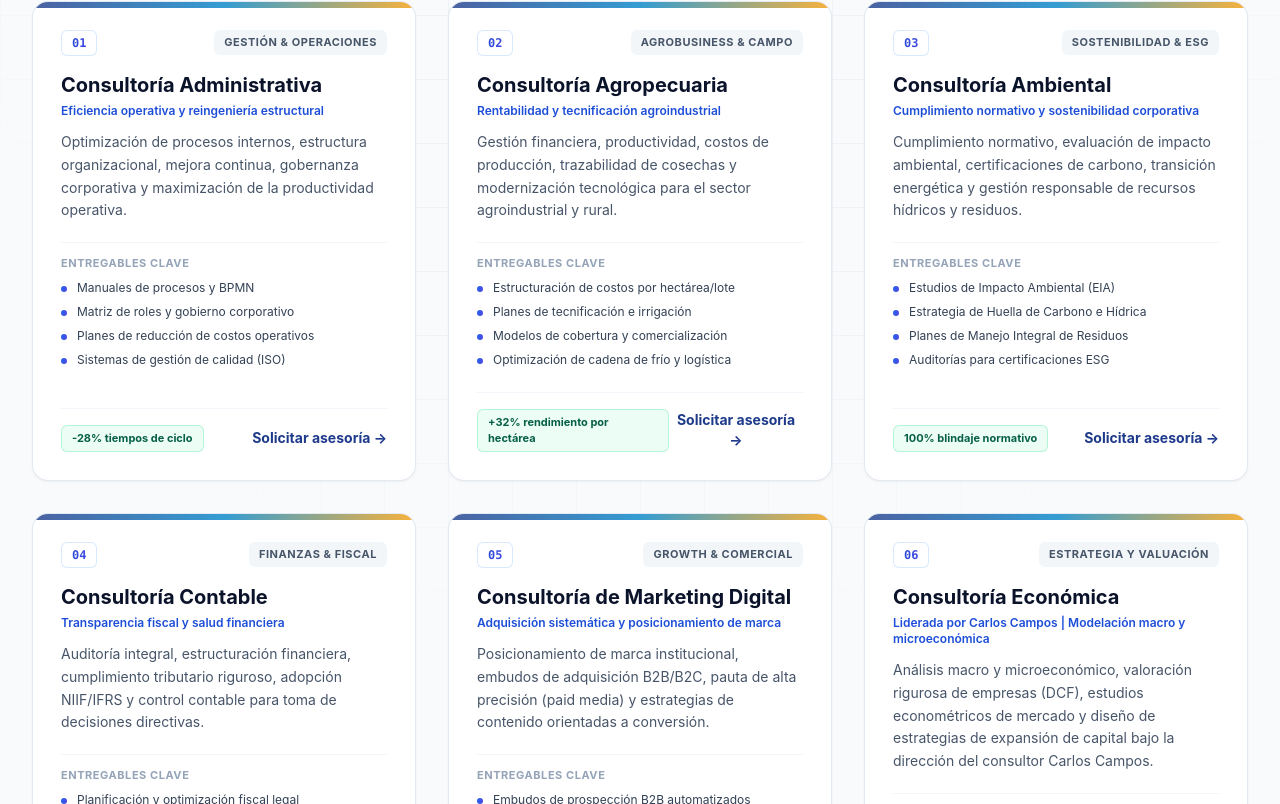
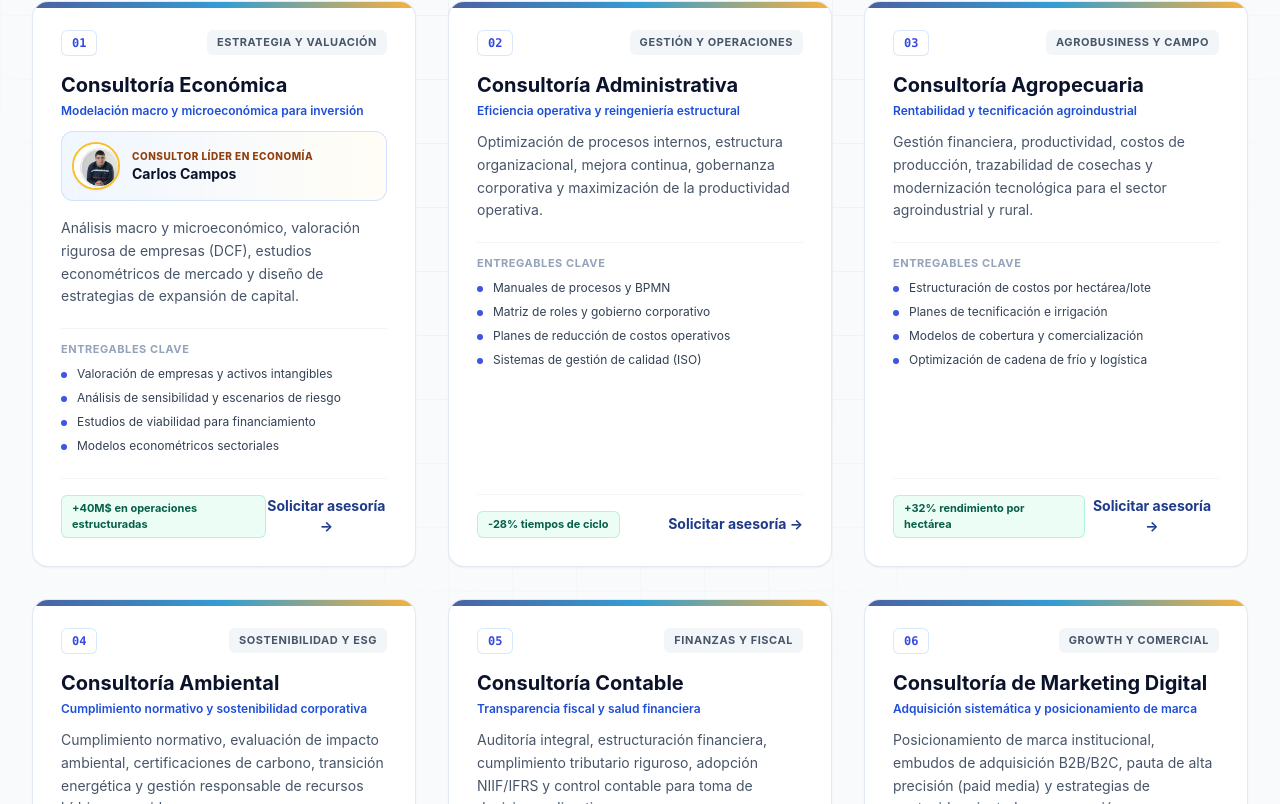
Before and after one commit to leocamacho693-ux/oikonomos-landing, a Next.js app: page / in a window 1280 px wide. Shown: the part 2796-3600 px from the top of the page. Built offline with nearby package versions, Linux system fonts and the light colour scheme.

Commit message:
feat(consulting): colocar consultoria economica de primero con foto de Carlos Campos

```diff
--- a/components/ConsultingServices.tsx
+++ b/components/ConsultingServices.tsx
@@ -129,6 +129,25 @@ export default function ConsultingServices({ onSelectService }: ConsultingServic
                     {area.tagline}
                   </div>
 
+                  {/* Leader Profile Badge */}
+                  {area.leaderPhoto && (
+                    <div className="flex items-center gap-3 p-2.5 rounded-xl bg-gradient-to-r from-blue-50/90 via-slate-50 to-amber-50/50 border border-blue-200/70 mb-4 shadow-xs">
+                      <img
+                        src={area.leaderPhoto}
+                        alt={area.leaderName}
+                        className="w-12 h-12 rounded-full object-cover border-2 border-amber-400 shadow-sm flex-shrink-0"
+                      />
+                      <div className="min-w-0">
+                        <div className="text-[10px] font-extrabold text-amber-800 uppercase tracking-wider">
+                          {area.leaderTitle || 'Consultor Líder'}
+                        </div>
+                        <div className="text-sm font-bold text-[#0B132B] truncate">
+                          {area.leaderName}
+                        </div>
+                      </div>
+                    </div>
+                  )}
+
                   {/* Description */}
                   <p className="text-sm text-slate-600 leading-relaxed mb-5 font-normal">
                     {area.description}
--- a/components/Data.ts
+++ b/components/Data.ts
@@ -9,14 +9,37 @@ export interface ConsultingArea {
   accentColor: string;
   deliverables: string[];
   kpi: string;
+  leaderName?: string;
+  leaderTitle?: string;
+  leaderPhoto?: string;
 }
 
 export const CONSULTING_AREAS: ConsultingArea[] = [
   {
+    id: 'economica',
+    name: 'Consultoría Económica',
+    shortName: 'Económica',
+    category: 'Estrategia y Valuación',
+    tagline: 'Modelación macro y microeconómica para inversión',
+    description: 'Análisis macro y microeconómico, valoración rigurosa de empresas (DCF), estudios econométricos de mercado y diseño de estrategias de expansión de capital.',
+    iconName: 'BarChart3',
+    accentColor: 'amber',
+    leaderName: 'Carlos Campos',
+    leaderTitle: 'Consultor Líder en Economía',
+    leaderPhoto: '/carlos-campos.png',
+    deliverables: [
+      'Valoración de empresas y activos intangibles',
+      'Análisis de sensibilidad y escenarios de riesgo',
+      'Estudios de viabilidad para financiamiento',
+      'Modelos econométricos sectoriales'
+    ],
+    kpi: '+40M$ en operaciones estructuradas'
+  },
+  {
     id: 'administrativa',
     name: 'Consultoría Administrativa',
     shortName: 'Administrativa',
-    category: 'Gestión & Operaciones',
+    category: 'Gestión y Operaciones',
     tagline: 'Eficiencia operativa y reingeniería estructural',
     description: 'Optimización de procesos internos, estructura organizacional, mejora continua, gobernanza corporativa y maximización de la productividad operativa.',
     iconName: 'Building2',
@@ -33,7 +56,7 @@ export const CONSULTING_AREAS: ConsultingArea[] = [
     id: 'agropecuaria',
     name: 'Consultoría Agropecuaria',
     shortName: 'Agropecuaria',
-    category: 'Agrobusiness & Campo',
+    category: 'Agrobusiness y Campo',
     tagline: 'Rentabilidad y tecnificación agroindustrial',
     description: 'Gestión financiera, productividad, costos de producción, trazabilidad de cosechas y modernización tecnológica para el sector agroindustrial y rural.',
     iconName: 'Tractor',
@@ -50,7 +73,7 @@ export const CONSULTING_AREAS: ConsultingArea[] = [
     id: 'ambiental',
     name: 'Consultoría Ambiental',
     shortName: 'Ambiental',
-    category: 'Sostenibilidad & ESG',
+    category: 'Sostenibilidad y ESG',
     tagline: 'Cumplimiento normativo y sostenibilidad corporativa',
     description: 'Cumplimiento normativo, evaluación de impacto ambiental, certificaciones de carbono, transición energética y gestión responsable de recursos hídricos y residuos.',
     iconName: 'Leaf',
@@ -67,7 +90,7 @@ export const CONSULTING_AREAS: ConsultingArea[] = [
     id: 'contable',
     name: 'Consultoría Contable',
     shortName: 'Contable',
-    category: 'Finanzas & Fiscal',
+    category: 'Finanzas y Fiscal',
     tagline: 'Transparencia fiscal y salud financiera',
     description: 'Auditoría integral, estructuración financiera, cumplimiento tributario riguroso, adopción NIIF/IFRS y control contable para toma de decisiones directivas.',
     iconName: 'Calculator',
@@ -84,7 +107,7 @@ export const CONSULTING_AREAS: ConsultingArea[] = [
     id: 'marketing-digital',
     name: 'Consultoría de Marketing Digital',
     shortName: 'Marketing Digital',
-    category: 'Growth & Comercial',
+    category: 'Growth y Comercial',
     tagline: 'Adquisición sistemática y posicionamiento de marca',
     description: 'Posicionamiento de marca institucional, embudos de adquisición B2B/B2C, pauta de alta precisión (paid media) y estrategias de contenido orientadas a conversión.',
     iconName: 'TrendingUp',
@@ -96,23 +119,6 @@ export const CONSULTING_AREAS: ConsultingArea[] = [
       'Estrategias de Inbound y Account-Based Marketing'
     ],
     kpi: '3.4x retorno de inversión (ROAS)'
-  },
-  {
-    id: 'economica',
-    name: 'Consultoría Económica',
-    shortName: 'Económica',
-    category: 'Estrategia y Valuación',
-    tagline: 'Liderada por Carlos Campos | Modelación macro y microeconómica',
-    description: 'Análisis macro y microeconómico, valoración rigurosa de empresas (DCF), estudios econométricos de mercado y diseño de estrategias de expansión de capital bajo la dirección del consultor Carlos Campos.',
-    iconName: 'BarChart3',
-    accentColor: 'amber',
-    deliverables: [
-      'Valoración de empresas y activos intangibles',
-      'Análisis de sensibilidad y escenarios de riesgo',
-      'Estudios de viabilidad para financiamiento',
-      'Modelos econométricos sectoriales'
-    ],
-    kpi: '+40M$ en operaciones estructuradas'
   },
   {
     id: 'legal',
@@ -166,26 +172,6 @@ export const CRM_STATS = [
 
 export const SAMPLE_CASES = [
   {
-    id: 'CS-4092',
-    client: 'Agropecuaria San Ignacio S.A.',
-    area: 'Agropecuaria & Contable',
-    status: 'En Implementación',
-    statusColor: 'bg-emerald-500/10 text-emerald-400 border-emerald-500/20',
-    progress: 75,
-    lead: 'Dr. Roberto Mendoza',
-    lastUpdate: 'Hace 45 min'
-  },
-  {
-    id: 'CS-4088',
-    client: 'Grupo Logístico del Norte',
-    area: 'Legal & Administrativa',
-    status: 'Dictamen Final',
-    statusColor: 'bg-blue-500/10 text-blue-400 border-blue-500/20',
-    progress: 92,
-    lead: 'Lic. Mariana Salazar',
-    lastUpdate: 'Hoy 10:15 AM'
-  },
-  {
     id: 'CS-4081',
     client: 'BioEnergías del Valle',
     area: 'Consultoría Económica',
@@ -196,9 +182,29 @@ export const SAMPLE_CASES = [
     lastUpdate: 'Ayer'
   },
   {
+    id: 'CS-4092',
+    client: 'Agropecuaria San Ignacio S.A.',
+    area: 'Agropecuaria y Contable',
+    status: 'En Implementación',
+    statusColor: 'bg-emerald-500/10 text-emerald-400 border-emerald-500/20',
+    progress: 75,
+    lead: 'Dr. Roberto Mendoza',
+    lastUpdate: 'Hace 45 min'
+  },
+  {
+    id: 'CS-4088',
+    client: 'Grupo Logístico del Norte',
+    area: 'Legal y Administrativa',
+    status: 'Dictamen Final',
+    statusColor: 'bg-blue-500/10 text-blue-400 border-blue-500/20',
+    progress: 92,
+    lead: 'Lic. Mariana Salazar',
+    lastUpdate: 'Hoy 10:15 AM'
+  },
+  {
     id: 'CS-4074',
     client: 'Fintech Nexus Latam',
-    area: 'Marketing Digital & Legal',
+    area: 'Marketing Digital y Legal',
     status: 'En Monitoreo',
     statusColor: 'bg-purple-500/10 text-purple-400 border-purple-500/20',
     progress: 60,
@@ -210,7 +216,7 @@ export const SAMPLE_CASES = [
 export const SAMPLE_AFFILIATES = [
   {
     code: 'AF-8942',
-    name: 'Estudio Jurídico & Asociados',
+    name: 'Estudio Jurídico y Asociados',
     tier: 'Aliado Diamante',
     activeClients: 14,
     commission: '$18,450 USD',
@@ -218,18 +224,18 @@ export const SAMPLE_AFFILIATES = [
   },
   {
     code: 'AF-8920',
-    name: 'Consorcio Agronómico Central',
-    tier: 'Aliado Oro',
+    name: 'Capital & Growth Partners',
+    tier: 'Aliado Platino',
     activeClients: 9,
     commission: '$11,200 USD',
     status: 'Activo'
   },
   {
-    code: 'AF-8891',
+    code: 'AF-8905',
     name: 'Consultores Financieros Andinos',
-    tier: 'Aliado Platino',
-    activeClients: 22,
-    commission: '$29,800 USD',
+    tier: 'Aliado Oro',
+    activeClients: 5,
+    commission: '$6,800 USD',
     status: 'Activo'
   }
 ];
```
Also changed, not shown: public/carlos-campos.png (added).
